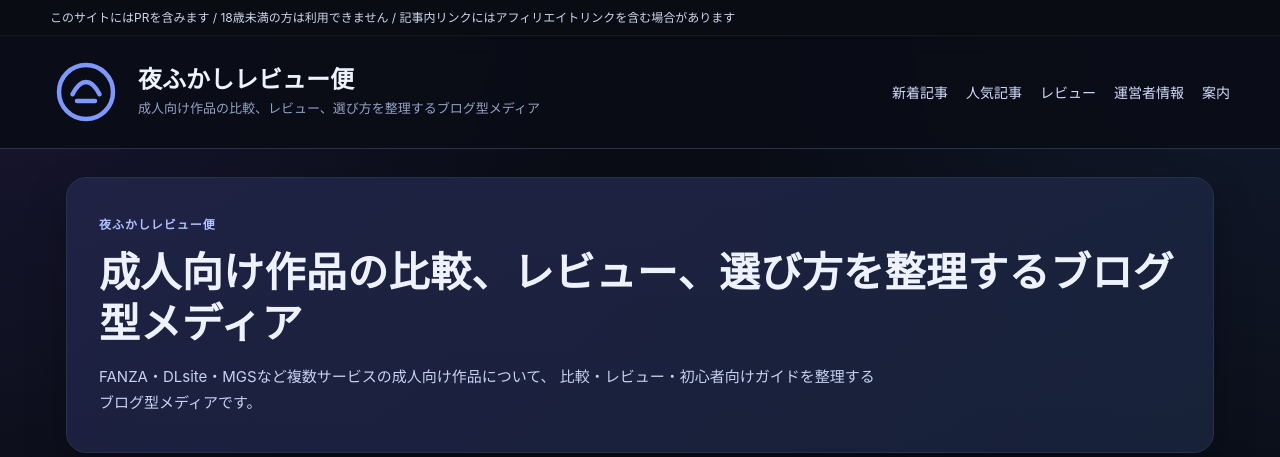
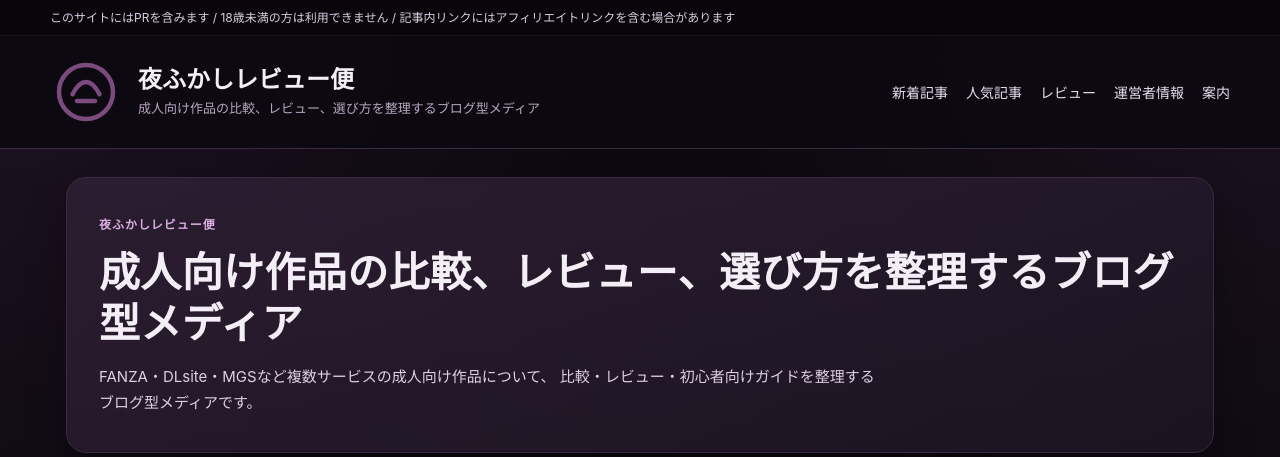
Before and after one commit to ryo-tools/adult-review-blog, a Jekyll site: the page built from index.html, in a window 1280 px wide. Shown: the top 457 px of the page. Built offline with Jekyll 4.4.1, drawn with Linux system fonts in a browser that asks for light colours; grey boxes are pictures that could not be loaded.

Commit message:
Update style.css
スタイルの修正

```diff
--- a/assets/css/style.css
+++ b/assets/css/style.css
@@ -1,18 +1,18 @@
 :root {
-  --bg: #0a0d16;
-  --bg-soft: #121725;
-  --panel: #111827;
-  --panel-2: #151d2f;
-  --panel-3: #1a2237;
-  --text: #eef2ff;
-  --text-soft: #c7d2f2;
-  --muted: #95a3c8;
-  --line: #27324d;
-  --accent: #8aa2ff;
-  --accent-2: #b18cff;
-  --accent-soft: #202a45;
-  --topbar: #090c13;
-  --shadow: 0 16px 40px rgba(0, 0, 0, 0.28);
+  --bg: #0d0911;
+  --bg-soft: #17111c;
+  --panel: #161018;
+  --panel-2: #1c1420;
+  --panel-3: #24192b;
+  --text: #f4eef6;
+  --text-soft: #ddd0e3;
+  --muted: #b8a7c0;
+  --line: #3b2a41;
+  --accent: #b97ac2;
+  --accent-2: #d29bdd;
+  --accent-soft: #2a1b2f;
+  --topbar: #09060b;
+  --shadow: 0 16px 40px rgba(0, 0, 0, 0.32);
   --radius: 18px;
   --max-width: 1180px;
 }
@@ -29,8 +29,8 @@ html {
 body {
   margin: 0;
   background:
-    radial-gradient(circle at top left, rgba(130, 88, 255, 0.12), transparent 30%),
-    radial-gradient(circle at top right, rgba(84, 145, 255, 0.1), transparent 28%),
+    radial-gradient(circle at top left, rgba(123, 74, 127, 0.16), transparent 30%),
+    radial-gradient(circle at top right, rgba(166, 99, 160, 0.10), transparent 28%),
     var(--bg);
   color: var(--text);
   font-family: -apple-system, BlinkMacSystemFont, "Segoe UI", "Hiragino Sans",
@@ -45,7 +45,7 @@ a {
 }
 
 a:hover {
-  color: #b9c7ff;
+  color: #e6c2ec;
 }
 
 img {
@@ -67,7 +67,7 @@ main {
 .topbar {
   background: var(--topbar);
   border-bottom: 1px solid rgba(255, 255, 255, 0.05);
-  color: #cdd6ee;
+  color: #d8cfe0;
   font-size: 12px;
   line-height: 1.6;
   padding: 8px 0;
@@ -75,7 +75,7 @@ main {
 
 /* header */
 .site-header {
-  background: rgba(10, 13, 22, 0.92);
+  background: rgba(13, 9, 17, 0.92);
   backdrop-filter: blur(10px);
   border-bottom: 1px solid var(--line);
 }
@@ -105,7 +105,7 @@ main {
   width: 72px;
   height: 72px;
   flex: 0 0 72px;
-  color: #7d99ff;
+  color: #7b4a7f;
 }
 
 .brand-title {
@@ -142,7 +142,7 @@ main {
 }
 
 .site-header nav a {
-  color: #d2dcff;
+  color: #eadff0;
   font-size: 14px;
   line-height: 1.4;
   white-space: nowrap;
@@ -162,8 +162,8 @@ main {
   border-radius: 20px;
   border: 1px solid var(--line);
   background:
-    linear-gradient(135deg, rgba(122, 94, 255, 0.12), rgba(86, 136, 255, 0.08)),
-    linear-gradient(180deg, #131a2a, #111827);
+    linear-gradient(135deg, rgba(123, 74, 127, 0.18), rgba(95, 55, 104, 0.08)),
+    linear-gradient(180deg, #1a1320, #151019);
   box-shadow: var(--shadow);
 }
 
@@ -173,7 +173,7 @@ main {
   letter-spacing: 0.08em;
   text-transform: uppercase;
   font-weight: 800;
-  color: #aebfff;
+  color: #d7aede;
 }
 
 .hero h1 {
@@ -246,8 +246,8 @@ main {
 }
 
 .post-card {
-  border: 1px solid rgba(138, 162, 255, 0.12);
-  background: linear-gradient(180deg, rgba(138, 162, 255, 0.06), rgba(255,255,255,0.02));
+  border: 1px solid rgba(123, 74, 127, 0.22);
+  background: linear-gradient(180deg, rgba(123, 74, 127, 0.08), rgba(255,255,255,0.02));
   border-radius: 16px;
   overflow: hidden;
 }
@@ -264,7 +264,7 @@ main {
 
 .post-card-thumb {
   min-height: 160px;
-  background: #0f1524;
+  background: #120d16;
 }
 
 .post-card-thumb img {
@@ -294,8 +294,8 @@ main {
   align-items: center;
   padding: 4px 10px;
   border-radius: 999px;
-  background: rgba(138, 162, 255, 0.12);
-  color: #d8e0ff;
+  background: rgba(123, 74, 127, 0.18);
+  color: #f1deef;
   font-size: 11px;
   font-weight: 800;
   letter-spacing: 0.03em;
@@ -326,8 +326,8 @@ main {
   align-items: center;
   padding: 4px 10px;
   border-radius: 999px;
-  background: rgba(255,255,255,0.06);
-  color: #d7dff6;
+  background: rgba(123, 74, 127, 0.12);
+  color: #ead7ef;
   font-size: 11px;
   line-height: 1;
 }
@@ -499,7 +499,7 @@ ol {
 code {
   padding: 0.15em 0.4em;
   border-radius: 6px;
-  background: rgba(255,255,255,0.08);
+  background: rgba(123, 74, 127, 0.10);
   font-size: 0.92em;
 }
 
```
